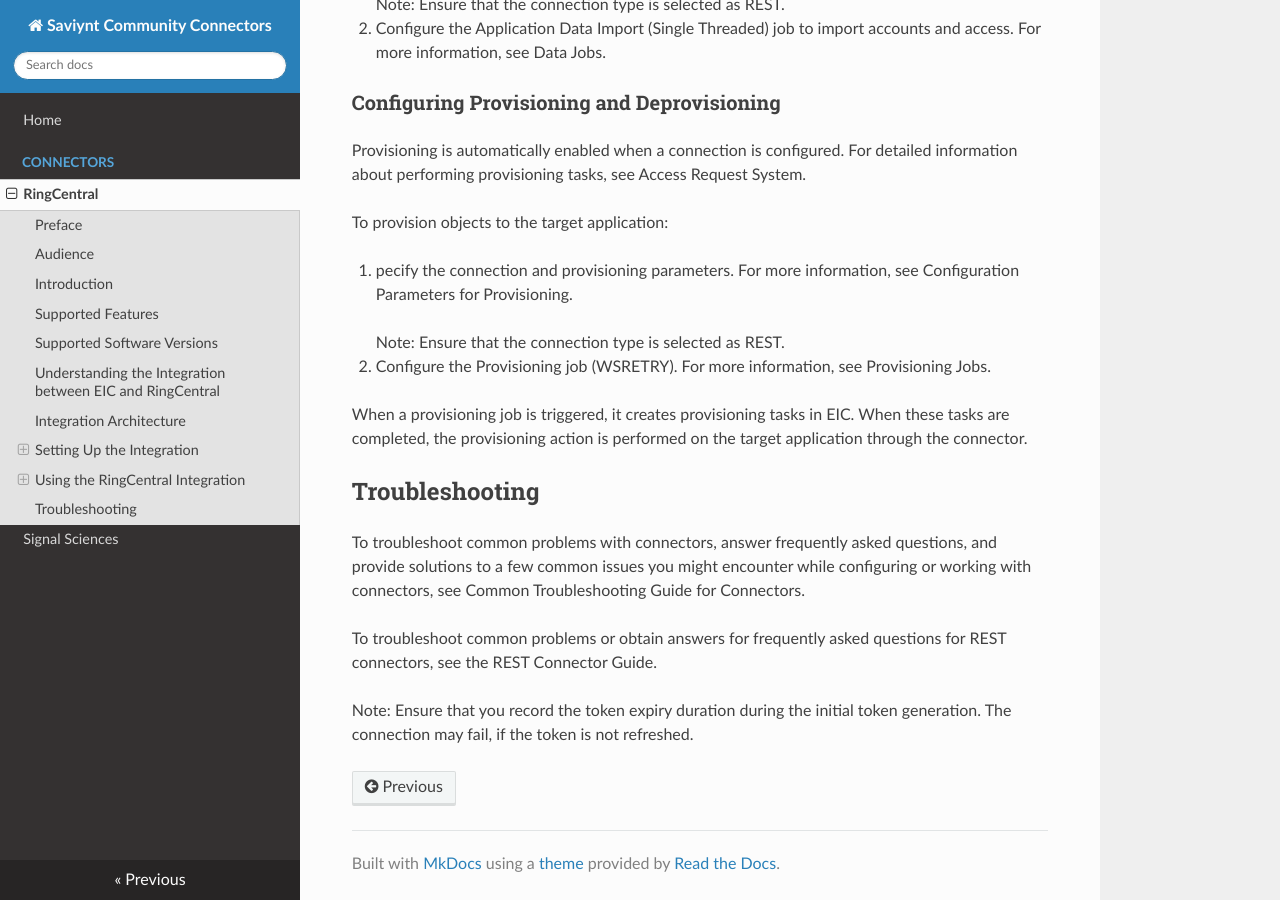
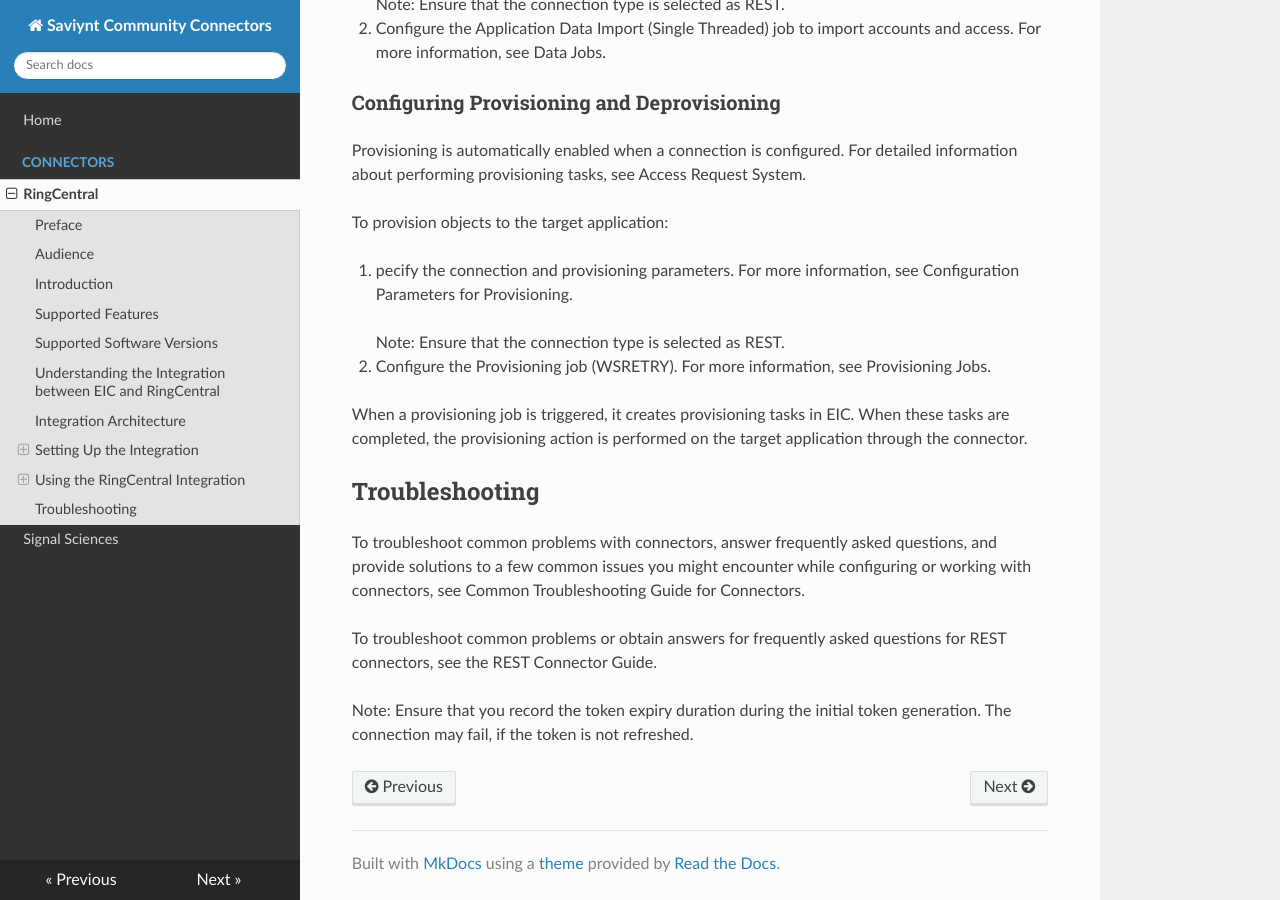
Before and after one commit to saviynt/saviynt-connectors, an MkDocs documentation site: the page built from src/ringcentral/index.md, in a window 1280 px wide and 900 px high, scrolled down 5296 px. Built offline with MkDocs 1.6.1, drawn with Linux system fonts in a browser that asks for light colours; nearby versions of some CDN libraries.

```diff
--- a/mkdocs.yml
+++ b/mkdocs.yml
@@ -8,4 +8,4 @@ nav:
 - 'Home': index.md
 - 'Connectors':
     - 'RingCentral': 'ringcentral/index.md'
-    - 'Signal Sciences': signalsciences/index.md'
+    - 'Signal Sciences': 'signalsciences/index.md'
```
